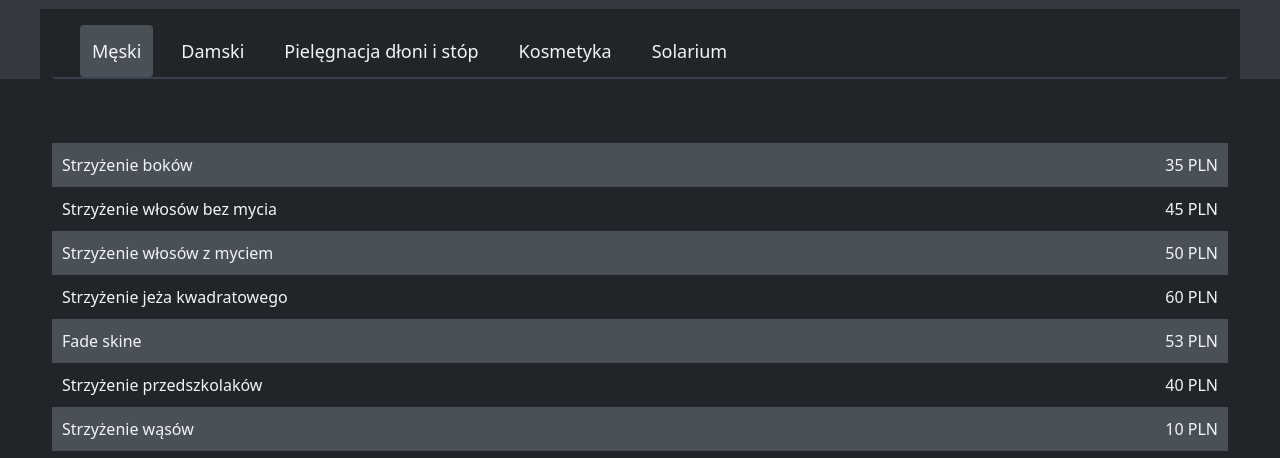
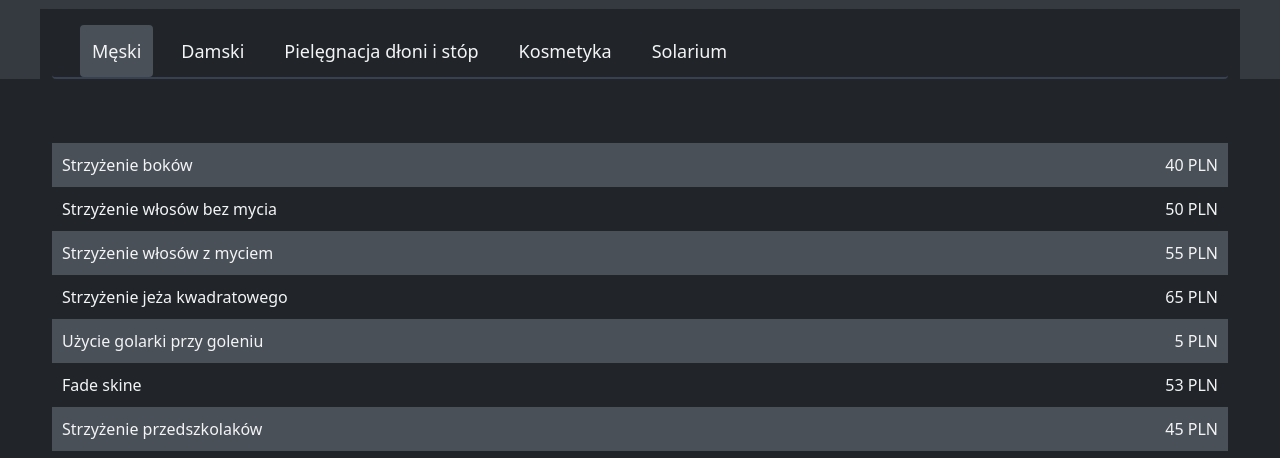
Before and after one commit to THEWhiteArrow/studio-ravella, a website: page cennik.html in a window 1280 px wide. Shown: the part 337-795 px from the top of the page. Drawn offline with nearby package versions, Linux system fonts and the light colour scheme.

Commit message:
updated pictures and cennik

```diff
--- a/public/javascripts/modules/cennik.js
+++ b/public/javascripts/modules/cennik.js
@@ -4,36 +4,37 @@ const setUpCennik = (() => {
 
    const data = {
       'Męski': [
-         ['Strzyżenie boków ', '35'],
-         ['Strzyżenie włosów bez mycia', '45'],
-         ['Strzyżenie włosów z myciem', '50'],
-         ['Strzyżenie jeża kwadratowego', '60'],
+         ['Strzyżenie boków ', '40'],
+         ['Strzyżenie włosów bez mycia', '50'],
+         ['Strzyżenie włosów z myciem', '55'],
+         ['Strzyżenie jeża kwadratowego', '65'],
+         ['Użycie golarki przy goleniu', '5'],
          ['Fade skine', '53'],
-         ['Strzyżenie przedszkolaków ', '40'],
+         ['Strzyżenie przedszkolaków ', '45'],
          ['Strzyżenie wąsów', '10'],
          ['Strzyżenie brody', '20-50'],
-         ['Odsiwianie włosów', '115'],
+         ['Odsiwianie włosów', '120-150'],
          ['Modelowanie włosów z myciem', '30'],
 
 
       ],
       'Damski': [
-         ['Modelowanie włosów', '55-80'],
-         ['Strzyżenie włosów z modelowaniem', '80-100'],
+         ['Modelowanie włosów', '55-90'],
+         ['Strzyżenie włosów z modelowaniem', '80-120'],
          ['Strzyżenie dzieci', '45-70'],
          ['Strzyżenie grzywki', '10-20'],
          ['Upięcie lub fryzura wieczorowa', '70-200'],
          ['Fryzura ślubna', '120-250'],
-         ['Farbowanie włosów 1 kolor', '170-270'],
+         ['Farbowanie włosów 1 kolor', '190-350'],
          ['Kreatywne farbowanie włosów ', '200-350'],
-         ['Balejaż ', '190-350'],
-         ['Ombre/sombrer', '180-350'],
-         ['Trwały skręt włosów', '180-280'],
+         ['Balejaż ', '210-370'],
+         ['Ombre/sombrer', '210-380'],
+         ['Trwały skręt włosów', '200-330'],
          ['Sauna regenerująca / nawilżająca włosy', '30-50'],
-         ['Zabieg regenerujący / odżywczy włosy', '30-80'],
+         ['Zabieg regenerujący / odżywczy włosy', '30-150'],
          ['Botox na włosy', ' 70-200'],
          ['Laminacja włosów', ' 50-150'],
-         ['Keratyna CocoChoco ', '200-450'],
+         ['Keratyna CocoChoco ', '250-600'],
          ['Strzyżenie po zabiegach chemicznych ', '20'],
          ['Przedłużanie / zagęszczanie włosów monofibra 1 pasemko', '10-15'],
 
@@ -41,15 +42,13 @@ const setUpCennik = (() => {
       ],
       'Pielęgnacja dłoni i stóp': [
          ['Manicure klasyczny z malowaniem', '50'],
-         ['Manicure hybrydowy', '85'],
+         ['Manicure hybrydowy', '90-100'],
          ['Malowanie paznokci ', '25'],
          ['Pedicure klasyczny lub frezarkowy ', '70-80'],
-         ['Pedicure hybrydowy', '110'],
+         ['Pedicure hybrydowy', '120-130'],
          ['Zdjęcie hybrydy', '30-40'],
          ['Przedłużanie paznokci żelem', '100-150'],
          ['Regeneracja dłoni ciepłą parafiną', '40'],
-         ['Regeneracja paznokci IBX system', '25-35'],
-
 
       ],
       'Kosmetyka': [
```
Also changed, not shown: galeria-prace.html (+116 -41 lines).
